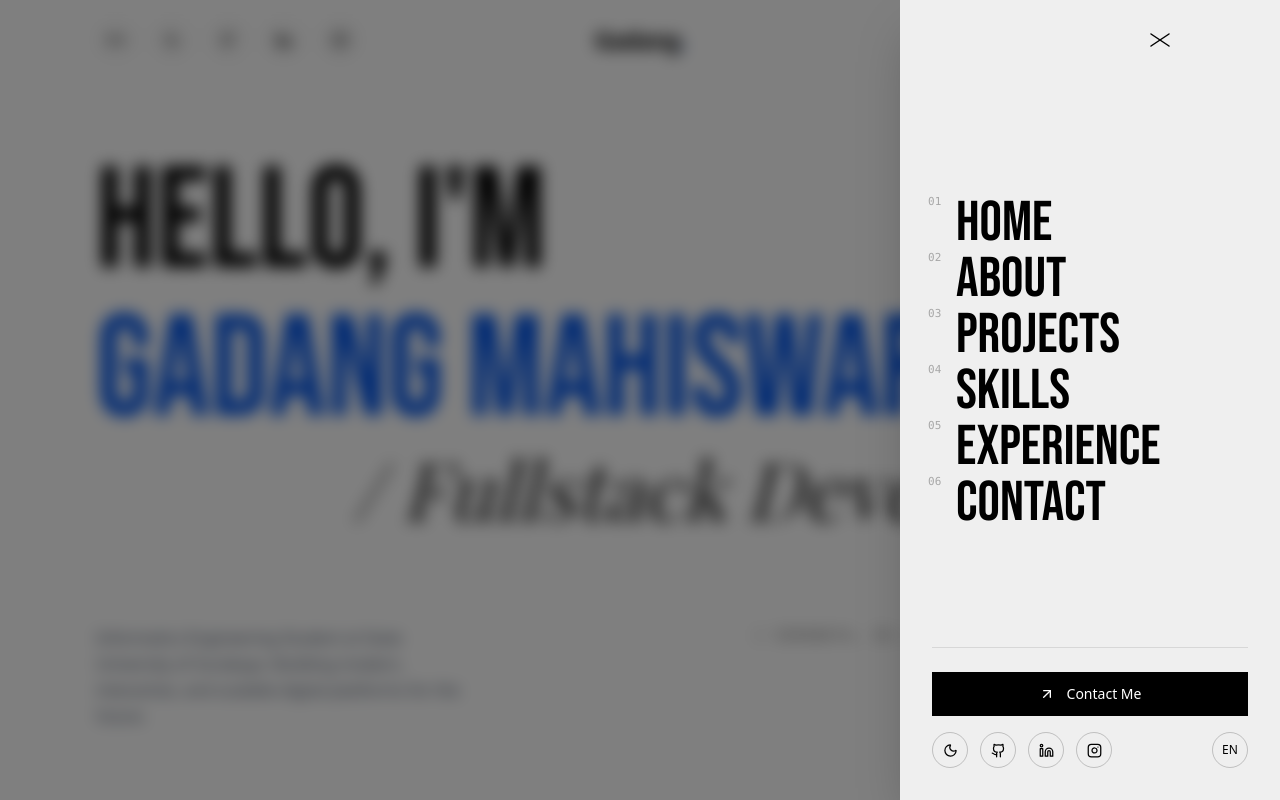
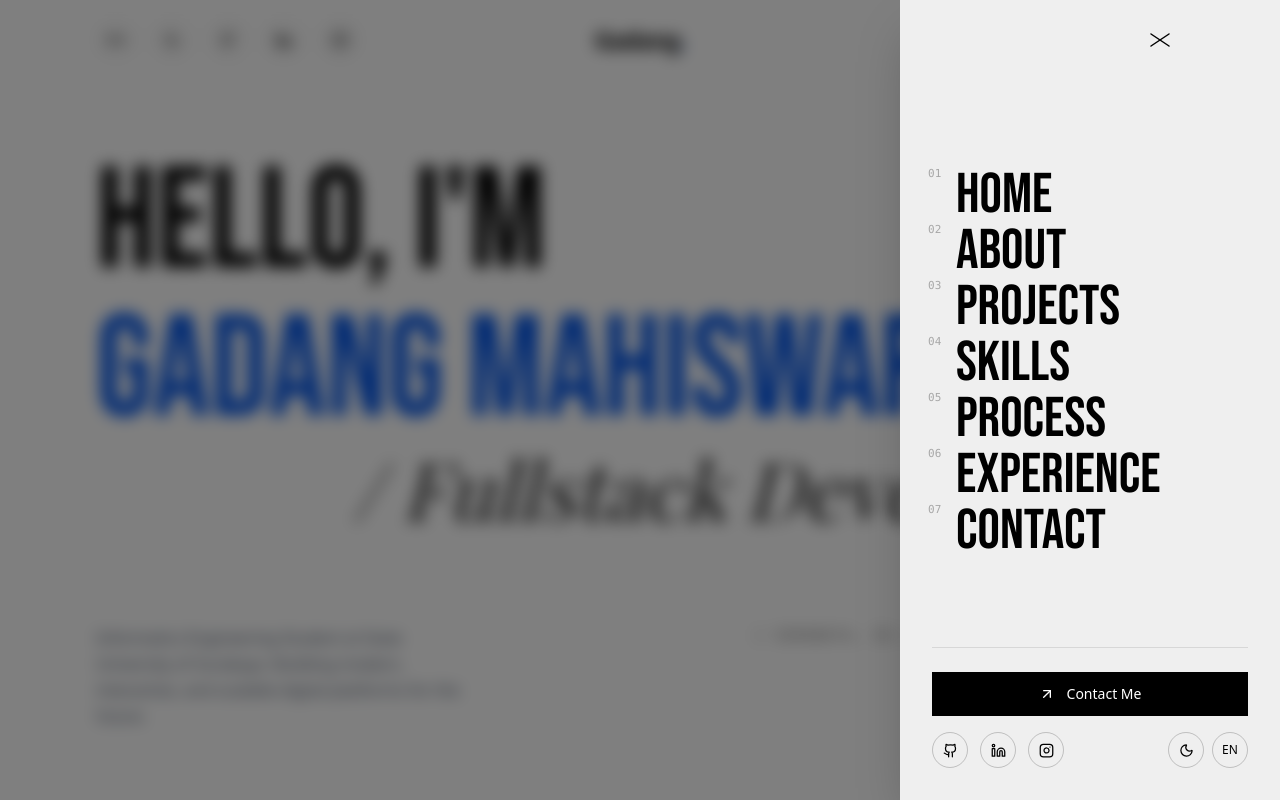
Before and after one commit to jmahiswara1/project-showcase, a Next.js app: page / in a window 1280 px wide. Both pictures are taken after a click on the button 1160 px from the left and 40 px from the top of the page. Shown: the top 800 px of the page. Built offline with nearby package versions, Linux system fonts and the light colour scheme; a web font is replaced by a local one.

Commit message:
update dropdown

```diff
--- a/src/components/navbar.tsx
+++ b/src/components/navbar.tsx
@@ -31,6 +31,7 @@ export function Navbar() {
         { href: "#about", label: { id: "Tentang", en: "About" } },
         { href: "#projects", label: { id: "Proyek", en: "Projects" } },
         { href: "#skills", label: { id: "Keahlian", en: "Skills" } },
+        { href: "#how-i-build", label: { id: "Proses", en: "Process" } },
         { href: "#experience", label: { id: "Pengalaman", en: "Experience" } },
         { href: "#contact", label: { id: "Kontak", en: "Contact" } },
     ];
@@ -199,12 +200,6 @@ export function Navbar() {
 
                                 {/* Social icons row */}
                                 <div className="flex items-center gap-3">
-                                    <button
-                                        onClick={() => setTheme(theme === "dark" ? "light" : "dark")}
-                                        className="w-9 h-9 rounded-full border border-text/20 flex items-center justify-center hover:bg-primary hover:text-white hover:border-primary transition-colors text-text"
-                                    >
-                                        {mounted ? (theme === "dark" ? <Sun size={15} /> : <Moon size={15} />) : <Moon size={15} />}
-                                    </button>
                                     <Link href="https://github.com/jmahiswara1" target="_blank" className="w-9 h-9 rounded-full border border-text/20 flex items-center justify-center hover:bg-primary hover:text-white hover:border-primary transition-colors text-text">
                                         <Github size={15} />
                                     </Link>
@@ -214,12 +209,22 @@ export function Navbar() {
                                     <Link href="https://instagram.com/j.mahiswara_" target="_blank" className="w-9 h-9 rounded-full border border-text/20 flex items-center justify-center hover:bg-primary hover:text-white hover:border-primary transition-colors text-text">
                                         <Instagram size={15} />
                                     </Link>
-                                    <button
-                                        onClick={toggleLang}
-                                        className="w-9 h-9 rounded-full border border-text/20 flex items-center justify-center text-xs font-medium hover:bg-primary hover:text-white hover:border-primary transition-colors text-text ml-auto"
-                                    >
-                                        {lang.toUpperCase()}
-                                    </button>
+
+                                    {/* Theme + Lang grouped on right */}
+                                    <div className="flex items-center gap-2 ml-auto">
+                                        <button
+                                            onClick={() => setTheme(theme === "dark" ? "light" : "dark")}
+                                            className="w-9 h-9 rounded-full border border-text/20 flex items-center justify-center hover:bg-primary hover:text-white hover:border-primary transition-colors text-text"
+                                        >
+                                            {mounted ? (theme === "dark" ? <Sun size={15} /> : <Moon size={15} />) : <Moon size={15} />}
+                                        </button>
+                                        <button
+                                            onClick={toggleLang}
+                                            className="w-9 h-9 rounded-full border border-text/20 flex items-center justify-center text-xs font-medium hover:bg-primary hover:text-white hover:border-primary transition-colors text-text"
+                                        >
+                                            {lang.toUpperCase()}
+                                        </button>
+                                    </div>
                                 </div>
                             </motion.div>
                         </motion.div>
```
